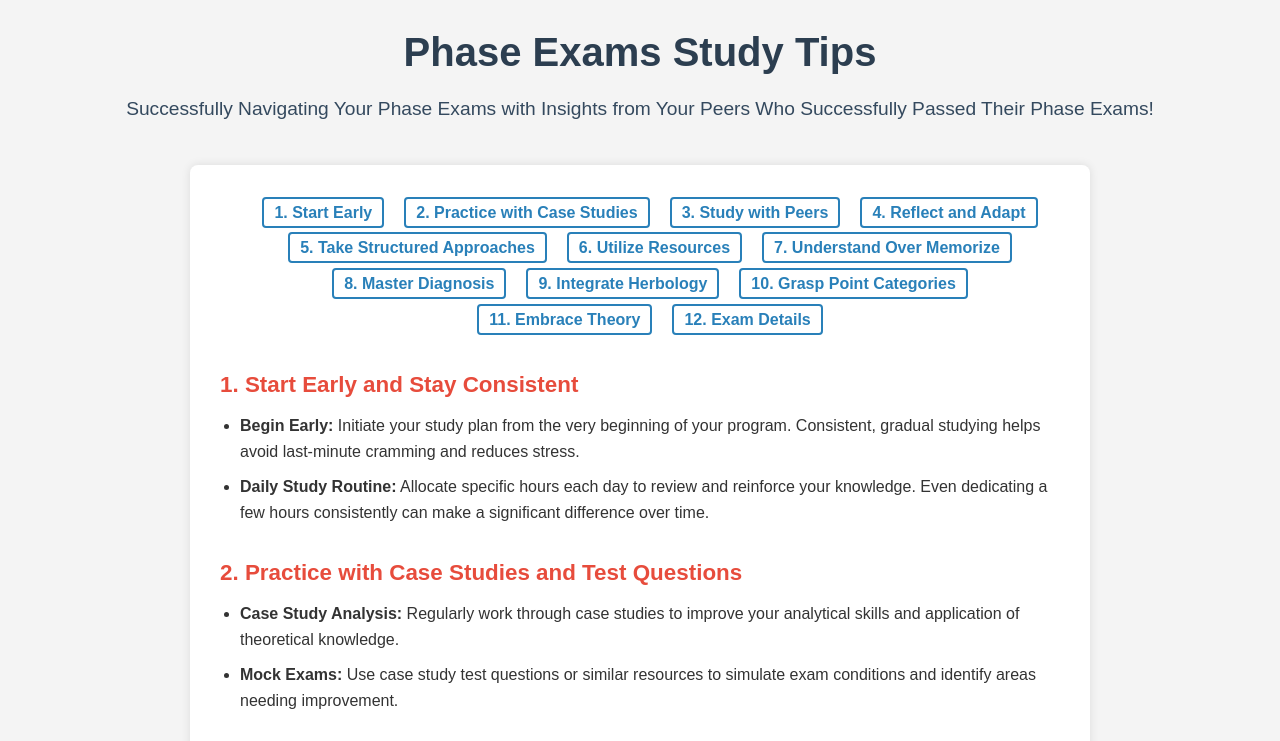
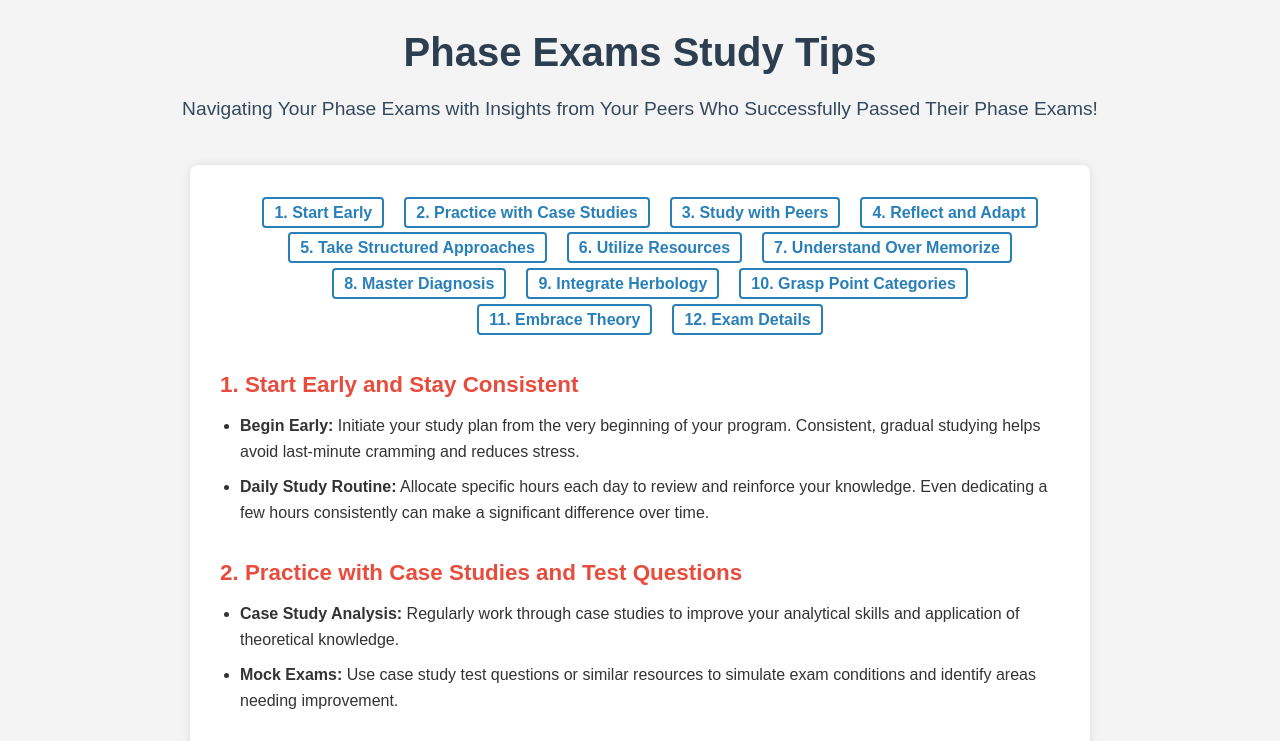
Before and after one commit to swoodeadlock/phase-exam-tips, a plain HTML site: page index.html in a window 1280 px wide. Shown: the top 741 px of the page. Drawn offline with Linux system fonts and the light colour scheme.

Commit message:
Update index.html

```diff
--- a/index.html
+++ b/index.html
@@ -235,7 +235,7 @@
 
     <header>
         <h1>Phase Exams Study Tips</h1>
-        <p>Successfully Navigating Your Phase Exams with Insights from Your Peers Who Successfully Passed Their Phase Exams!</p>
+        <p>Navigating Your Phase Exams with Insights from Your Peers Who Successfully Passed Their Phase Exams!</p>
     </header>
 
     <main>
```
